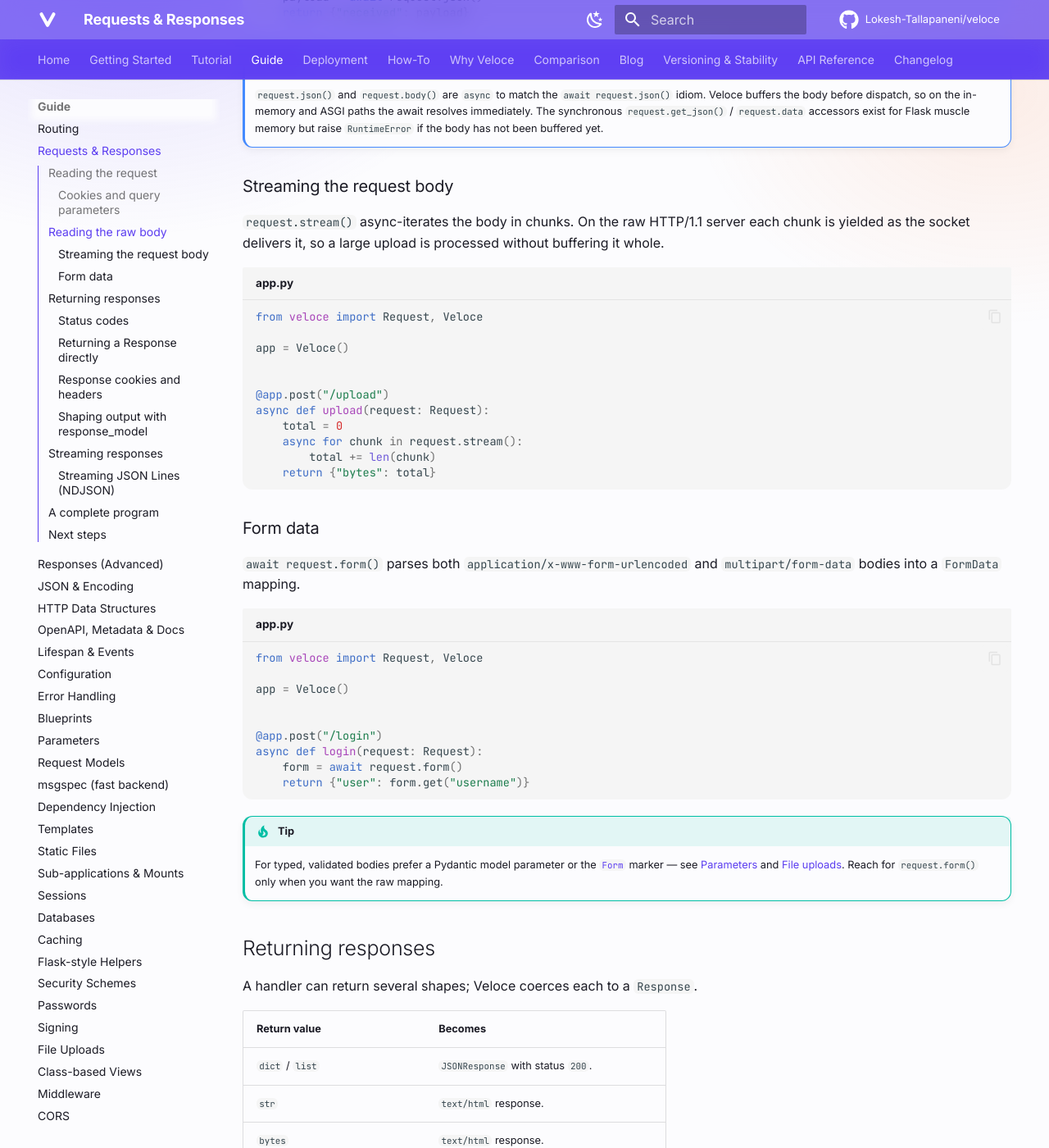
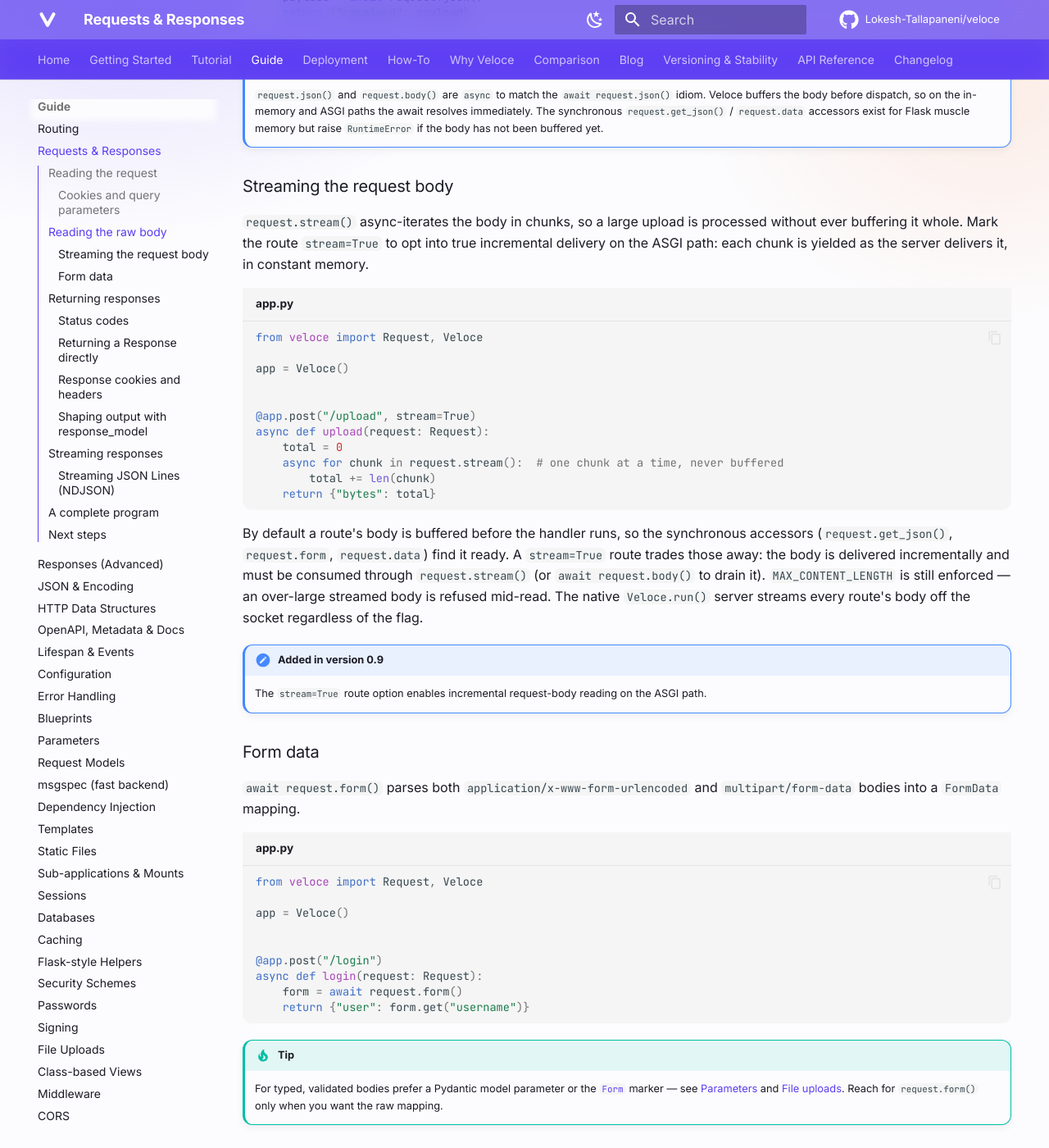
Before and after one commit to Lokesh-Tallapaneni/veloce, an MkDocs documentation site: the page built from docs/guide/requests-responses.md, in a window 1280 px wide and 1400 px high, scrolled down 2498 px. Shown: the whole window at 82% size. Built offline with MkDocs 1.6.1 and Material for MkDocs 9.7.7, drawn with Linux system fonts in a browser that asks for light colours; comment, search, counter and statistics services are not loaded.

Commit message:
document opt-in request-body streaming via stream=True

````diff
--- a/docs/guide/requests-responses.md
+++ b/docs/guide/requests-responses.md
@@ -122,9 +122,10 @@
 
 ### Streaming the request body
 
-`request.stream()` async-iterates the body in chunks. On the raw HTTP/1.1
-server each chunk is yielded as the socket delivers it, so a large upload is
-processed without buffering it whole.
+`request.stream()` async-iterates the body in chunks, so a large upload is
+processed without ever buffering it whole. Mark the route `stream=True` to opt
+into true incremental delivery on the ASGI path: each chunk is yielded as the
+server delivers it, in constant memory.
 
 ```python title="app.py"
 from veloce import Request, Veloce
@@ -132,13 +133,25 @@
 app = Veloce()
 
 
-@app.post("/upload")
+@app.post("/upload", stream=True)
 async def upload(request: Request):
     total = 0
-    async for chunk in request.stream():
+    async for chunk in request.stream():  # one chunk at a time, never buffered
         total += len(chunk)
     return {"bytes": total}
 ```
+
+By default a route's body is buffered before the handler runs, so the
+synchronous accessors (`request.get_json()`, `request.form`, `request.data`)
+find it ready. A `stream=True` route trades those away: the body is delivered
+incrementally and must be consumed through `request.stream()` (or `await
+request.body()` to drain it). `MAX_CONTENT_LENGTH` is still enforced — an
+over-large streamed body is refused mid-read. The native `Veloce.run()` server
+streams every route's body off the socket regardless of the flag.
+
+!!! note "Added in version 0.9"
+    The `stream=True` route option enables incremental request-body reading on
+    the ASGI path.
 
 ### Form data
 
````
Also changed, not shown: CHANGELOG.md (+4 -0 lines).
